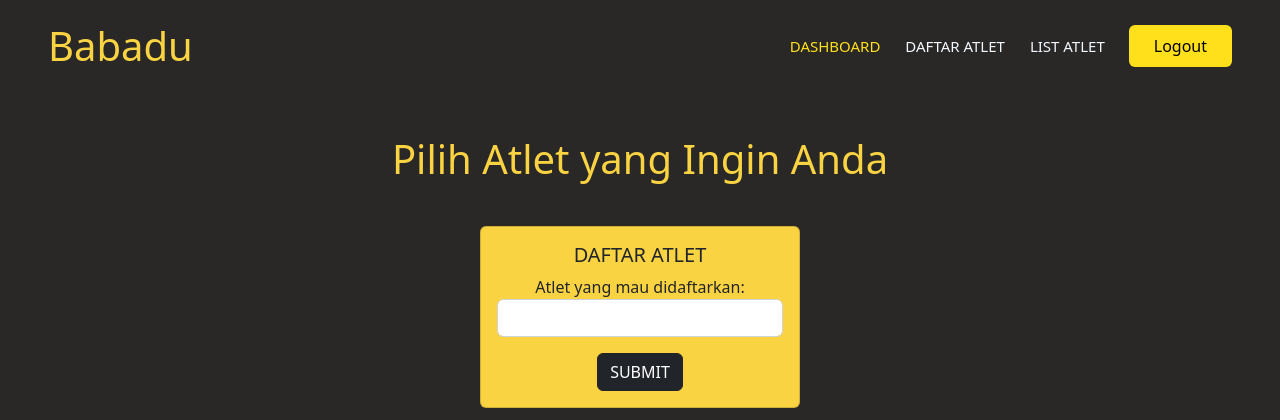
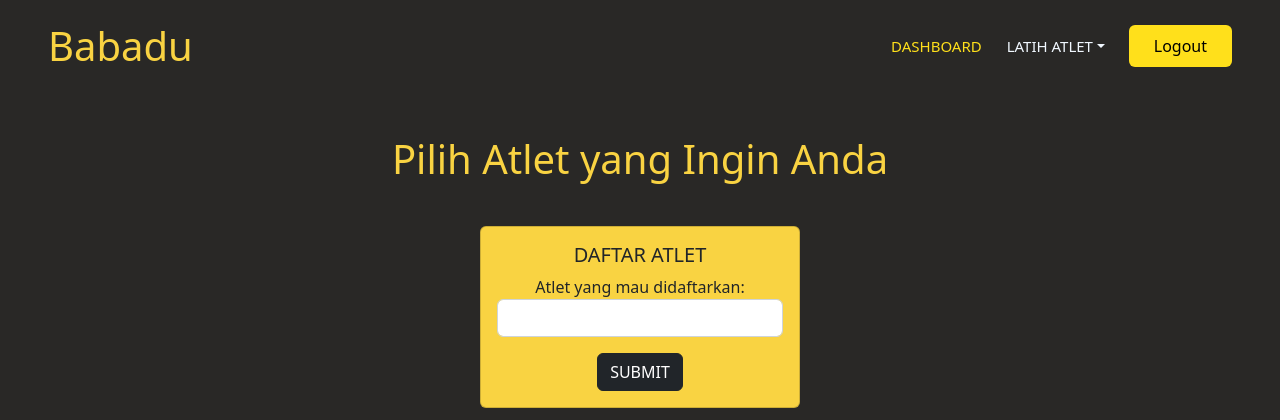
Before and after one commit to maritzarahayui/TK-BASDAT, a Django app: page /pelatih/daftar-atlet/ in a window 1280 px wide. Shown: the top 420 px of the page. Run offline with Django 4.2, Linux system fonts and the light colour scheme; data that the repository does not hold is empty.

Commit message:
Create Navbar TK 4

```diff
--- a/pelatih/templates/list_atlet.html
+++ b/pelatih/templates/list_atlet.html
@@ -29,11 +29,14 @@
 
 {% block content %}
 
+<!-- Navbar -->
+{% include 'navbar_pelatih.html' %}
+
 <body>
   <!-- <header>
     <h1>List Atlet</h1>
   </header> -->
-  {% include 'navbar_pelatih.html' %}
+
   <div class="back">
     <h1>Daftar Atlet yang Dilatih</h1>
     <td class="align-middle">
--- a/templates/navbar_pelatih.html
+++ b/templates/navbar_pelatih.html
@@ -15,13 +15,35 @@
         <span class="fa fa-bars"></span>
     </button>
     <div class="collapse navbar-collapse" id="navbarCollapse">
-            <div class="navbar-nav ms-auto py-0 pe-4">
-                <a href="{% url 'pelatih:dashboard_pelatih' %}" class="nav-item nav-link active">Dashboard</a>
-                <a href="{% url 'pelatih:daftar_atlet' %}" class="nav-item nav-link">Daftar Atlet</a>
-                <a href="{% url 'pelatih:list_atlet' %}" class="nav-item nav-link">List Atlet</a>
-            </div>
+        <ul class="navbar-nav ms-auto py-0 pe-4">
+            <li class="nav-item">
+                <a href="{% url 'pelatih:dashboard_pelatih' %}" class="nav-link active">Dashboard</a>
+            </li>
+            <li class="nav-item dropdown">
+                <a href="#" id="latih-atlet" data-bs-toggle="dropdown" class="nav-link dropdown-toggle" data-bs-display="static">Latih Atlet</a>
+                <ul class="dropdown-menu">
+                    <li><a href="" class="dropdown-item">Create Latih Atlet</a></li>
+                    <li><a href="" class="dropdown-item">List Atlet Dilatih</a></li>
+                </ul>
+            </li>
+        </ul>
         <a href="" class="btn btn-logout py-2 px-4">Logout</a>
     </div>
     </nav>
 
+    <script>
+        var dropdownMenu = document.getElementById('latih-atlet');
+        dropdownMenu.addEventListener('click', function (event) {
+            event.stopPropagation();
+            dropdownMenu.nextElementSibling.classList.toggle('show');
+        });
+        document.addEventListener('click', function (event) {
+            var isClickInside = dropdownMenu.contains(event.target);
+            if (!isClickInside) {
+                dropdownMenu.nextElementSibling.classList.remove('show');
+            }
+        });
+    </script>
+
+
 {% endblock content %}
--- a/utils/query.py
+++ b/utils/query.py
@@ -17,7 +17,7 @@ try:
     connection.autocommit = True
     cursor = connection.cursor()
 
-        # Print PostgreSQL details
+    # Print PostgreSQL details
     print("PostgreSQL server information")
     print(connection.get_dsn_parameters(), "\n")
 
```
Also changed, not shown: templates/navbar_atlet.html (+12 -1 lines), templates/navbar_umpire.html (+17 -1 lines). Lines whose indentation alone changed are shown as unchanged.
